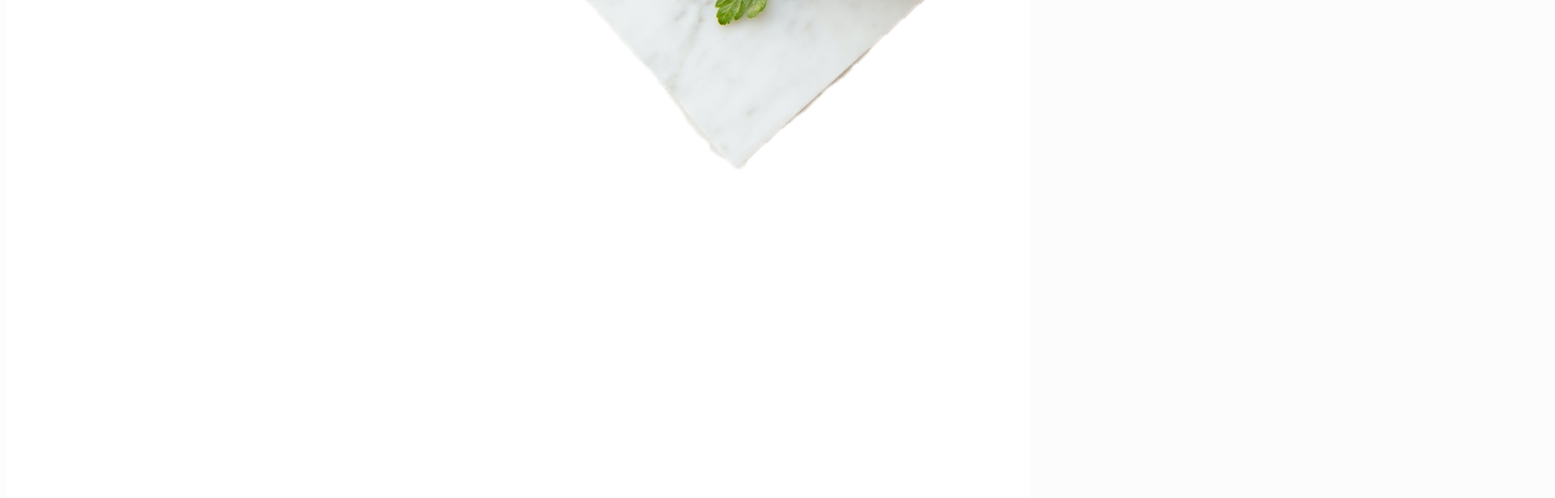
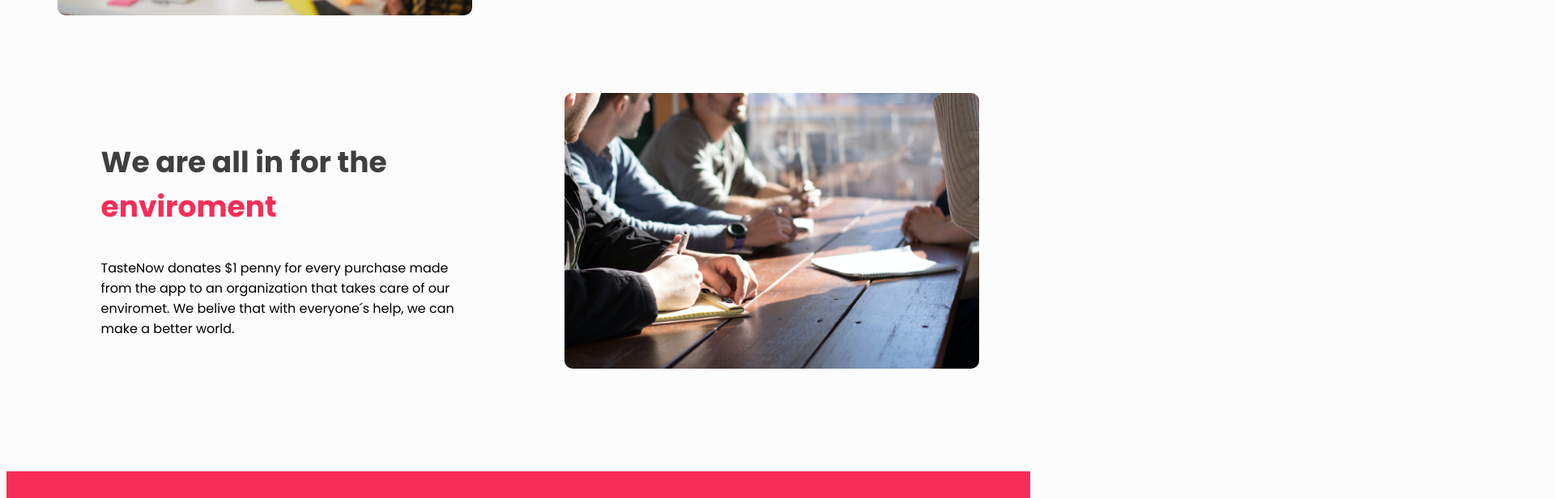
Before and after one commit to abdnimit1203/taste-now-restaurent, a React (Vite) app: page / in a window 1280 px wide. Shown: the part 1140-1756 px from the top of the page at 81% size, 1920 px wide, since content can reach past the window. Built offline with nearby package versions, Linux system fonts and the light colour scheme; a web font is replaced by a local one.

Commit message:
get to know us section added

```diff
--- a/src/components/Banner/Banner.css
+++ b/src/components/Banner/Banner.css
@@ -1,11 +1,23 @@
-.banner{
-    background-color: white;
-    display: flex;
+.banner {
+  background-color: white;
+  display: flex;
+  justify-content: space-between;
+  gap: 10rem;
+  padding: 0 5%;
+  filter: drop-shadow(0 4px 3px rgba(167, 138, 138, 0.07));
 }
-.banner-right{
-    flex: 0;
 
+.banner-right img {
 }
-img{
-    width: fit-content;
+.banner-right {
+  margin: auto auto;
+  position: relative;
 }
+.img101 {
+  width: 100%;
+}
+.img102 {
+  width: 50%;
+  position: absolute;
+  left: 0;
+}
--- a/src/components/Banner/Banner.jsx
+++ b/src/components/Banner/Banner.jsx
@@ -14,8 +14,8 @@ const Banner = () => {
         </p>
       </div>
       <div className="banner-right">
-        <img src="/public/assets/banner1.png" alt="banner101" />
-        <img src="/public/assets/banner102.png" alt="banner102" />
+        <img src="/public/assets/banner1.png" alt="banner101" className="img101" />
+        <img src="/public/assets/banner102.png" alt="banner102" className="img102" />
       </div>
     </div>
   );
--- a/src/components/KnowUs/KnowUs.css
+++ b/src/components/KnowUs/KnowUs.css
@@ -1,2 +1,32 @@
 /* tr:nth-child(even) {background: #fbf1f1}
 tr:nth-child(odd) {background: #ccc} */
+
+h3 {
+  color: #3f3f3f;
+  font-size: 36px;
+  font-style: normal;
+  line-height: normal;
+}
+.grid{
+    display: grid;
+	grid-template-columns: repeat(1, minmax(0, 1fr));
+    gap: 6rem;
+}
+.flex{
+    display: flex;
+
+    gap: 4rem;
+}
+.grid img{
+    width: 45%;
+    border-radius: 10px;
+}
+
+.flex-rev{
+    flex-direction: row-reverse;
+}
+.typo{
+    width: 40%;
+    text-align: left;
+    margin: auto auto;
+}
--- a/src/components/KnowUs/KnowUs.jsx
+++ b/src/components/KnowUs/KnowUs.jsx
@@ -1,3 +1,4 @@
+import "./KnowUs.css"
 const KnowUs = () => {
   return (
     <div>
@@ -7,10 +8,10 @@ const KnowUs = () => {
       <div className="grid">
         <div className="flex">
           <img src="/public/assets/teamwork.jpeg" alt="teamwork" />
-          <div>
-            <h2>
-              <span className="primary">Teamwork</span> is the key to our sucess
-            </h2>
+          <div className="typo">
+            <h3 className="mid">
+              <span className="primary">Teamwork</span> is the key to <br />our sucess
+            </h3>
             <p>
               At TasteNow we make sure that every decision is determined by a
               team of us. Everyone´s opinion matters, and as group, we are
@@ -18,13 +19,13 @@ const KnowUs = () => {
             </p>
           </div>
         </div>
-        <div className="flex">
+        <div className="flex flex-rev">
           <img src="/public/assets/environment.jpeg" alt="environment" />
-          <div>
-            <h2>
-              We are all in for the
+          <div className="typo">
+            <h3 className="mid">
+              We are all in for the <br />
               <span className="primary"> enviroment</span>
-            </h2>
+            </h3>
             <p>
               TasteNow donates $1 penny for every purchase made from the app to
               an organization that takes care of our enviromet. We belive that
--- a/src/index.css
+++ b/src/index.css
@@ -19,13 +19,14 @@ h2 {
 .primary {
   color: #f72d57;
 }
+.layout{
+  padding: 0 5%;
+  padding-bottom: 10%;
+}
 .logo {
-
-
   font-size: 48px;
   font-style: normal;
   font-weight: 400;
-
 }
 .button {
   background-color: #f72d57;
@@ -54,6 +55,6 @@ h2 {
   display: inline;
   font-size: 46px;
 }
-.white{
+.white {
   color: white;
 }
--- a/src/layouts/MainLayout.jsx
+++ b/src/layouts/MainLayout.jsx
@@ -6,7 +6,7 @@ const MainLayout = () => {
     return (
         <div>
             <div><Navbar/></div>
-            <div><Outlet/></div>
+            <div ><Outlet/></div>
             <div><Footer/></div>
         </div>
     );
--- a/src/pages/Home.jsx
+++ b/src/pages/Home.jsx
@@ -6,8 +6,11 @@ const Home = () => {
     return (
         <div>
             <Banner/>
+            <div className="layout">
+
             <PopularCategory/>
             <KnowUs/>
+            </div>
         </div>
     );
 };
```
